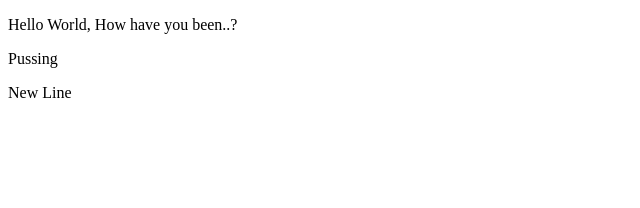
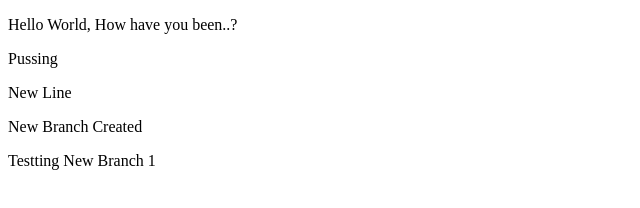
Before and after one commit to sheikh-nadif/Test_GIT_02, a plain HTML site: page index.html in a window 1280 px wide. Shown: the whole page, without its empty margins (0-640 px from the left). Drawn offline with Linux system fonts and the light colour scheme.

Commit message:
New Commit

```diff
--- a/index.html
+++ b/index.html
@@ -10,5 +10,7 @@
     <p>Hello World, How have you been..?</p>
     <p>Pussing</p>
     <p>New Line</p>
+    <p>New Branch Created</p>
+    <p>Testting New Branch 1</p>
 </body>
 </html>
```
